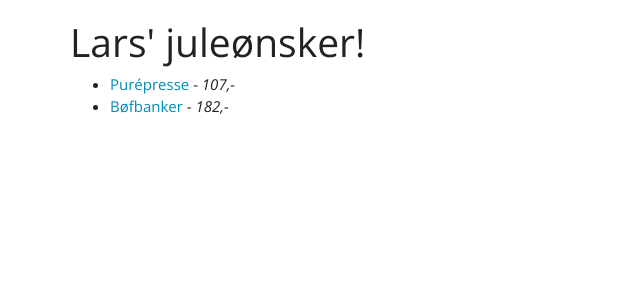
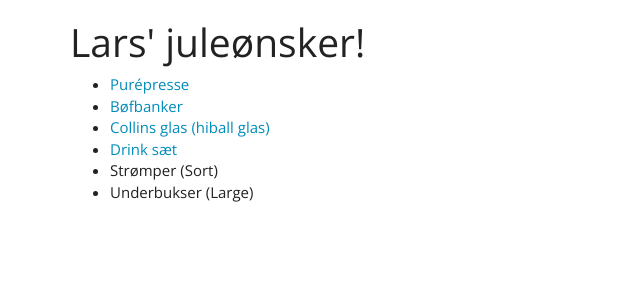
Before and after one commit to larshm/larshm.github.io, a Jekyll site: the page built from index.md, in a window 1280 px wide. Shown: the top 300 px of the page, without its empty margins (0-640 px from the left). Built offline with Jekyll 4.4.1, drawn with Linux system fonts in a browser that asks for light colours.

Commit message:
Update index.md

```diff
--- a/index.md
+++ b/index.md
@@ -4,5 +4,9 @@ title: Juleønsker
 header: Lars' juleønsker!
 ---
 
-- [Purépresse](http://www.kunstogkokkentoj.dk/da/product/haandredskaber/purepresse-fortinnet) - *107,-*
-- [Bøfbanker](http://www.kunstogkokkentoj.dk/da/product/haandredskaber/boefbanker-italiensk-oe-83-cm) - *182,-*
+- [Purépresse](http://www.kunstogkokkentoj.dk/da/product/haandredskaber/purepresse-fortinnet)
+- [Bøfbanker](http://www.kunstogkokkentoj.dk/da/product/haandredskaber/boefbanker-italiensk-oe-83-cm)
+- [Collins glas (hiball glas)](https://www.drinkworld.dk/tab-categories/glas/hiball-glas/island-hi-ball-6-stk-33-cl.html)
+- [Drink sæt](http://www.imerco.dk/koekkenudstyr/koekkengrej/casa-drinkssaet?id=100348099)
+- Strømper (Sort)
+- Underbukser (Large)
```
